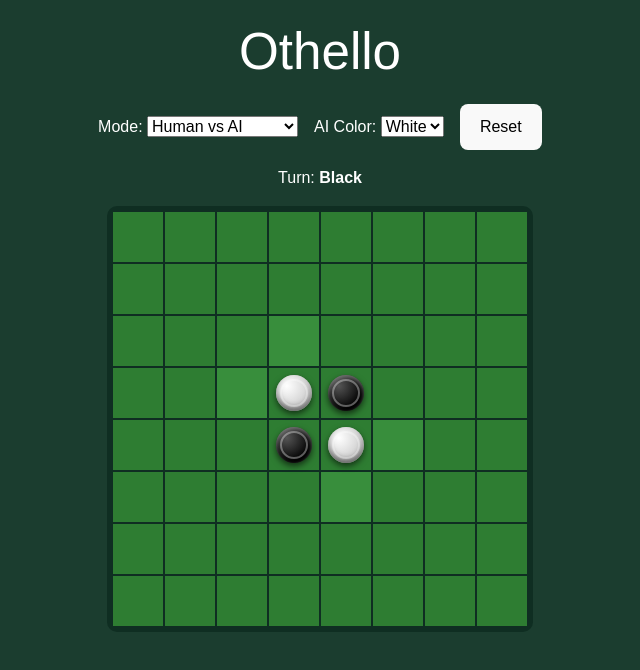
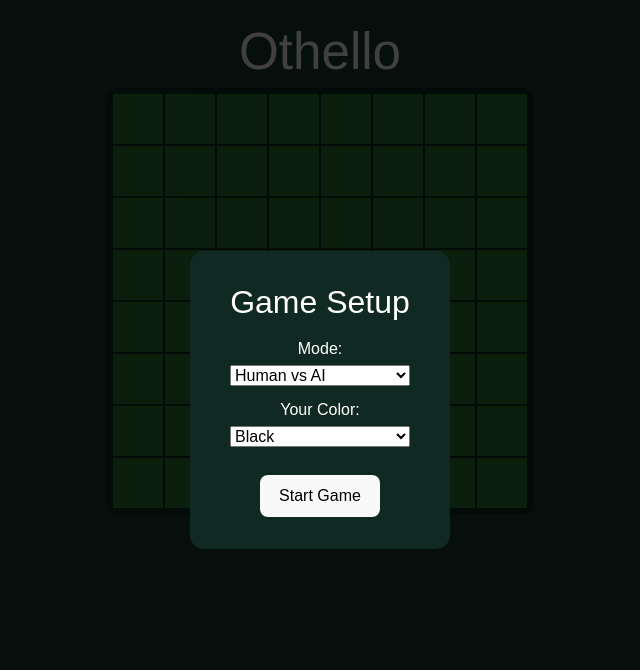
Before and after one commit to sanyamraina/othello-frontend, a React (Vite) app: page / in a window 1280 px wide. Shown: the top 670 px of the page, without its empty margins (320-960 px from the left). Built offline with nearby package versions, Linux system fonts and the light colour scheme.

Commit message:
made UI changes: UI flow and logic

```diff
--- a/src/App.jsx
+++ b/src/App.jsx
@@ -35,7 +35,6 @@
       if (cell === -1) white++;
     }
   }
-
   return { black, white };
 }
 
@@ -45,19 +44,21 @@
   const [validMoves, setValidMoves] = useState(initialValidMoves);
   const [lastMove, setLastMove] = useState(null);
   const [loading, setLoading] = useState(false);
-  const [error, setError] = useState("");
 
   const [mode, setMode] = useState("HUMAN_VS_AI");
-  const [aiColor, setAiColor] = useState(-1);
+  const [humanColor, setHumanColor] = useState(1); // 1 = Black, -1 = White
 
-  const [gameOver, setGameOver] = useState(false);
-  const [winner, setWinner] = useState(null);
+  const [phase, setPhase] = useState("SETUP"); // SETUP | PLAYING | GAME_OVER
+  const [winner, setWinner] = useState(null); // 1 | -1 | "DRAW"
+
+  const aiColor = mode === "HUMAN_VS_AI" ? -humanColor : null;
 
   // ---------- AI MOVE ----------
   useEffect(() => {
+    if (phase !== "PLAYING") return;
     if (mode !== "HUMAN_VS_AI") return;
     if (player !== aiColor) return;
-    if (loading || gameOver) return;
+    if (loading) return;
 
     (async () => {
       try {
@@ -68,17 +69,15 @@
         setPlayer(res.next_player);
         setValidMoves(res.valid_moves || []);
         setLastMove(res.move || null);
-      } catch (e) {
-        setError(e.message || "AI move failed");
       } finally {
         setLoading(false);
       }
     })();
-  }, [board, player, mode, aiColor, loading, gameOver]);
+  }, [board, player, phase, mode, aiColor, loading]);
 
   // ---------- GAME OVER CHECK ----------
   useEffect(() => {
-    if (gameOver) return;
+    if (phase !== "PLAYING") return;
     if (validMoves.length !== 0) return;
 
     const opponent = -player;
@@ -90,20 +89,18 @@
         if (!res.valid_moves || res.valid_moves.length === 0) {
           const { black, white } = countPieces(board);
 
-          if (black > white) setWinner("Black");
-          else if (white > black) setWinner("White");
-          else setWinner("Draw");
+          if (black > white) setWinner(1);
+          else if (white > black) setWinner(-1);
+          else setWinner("DRAW");
 
-          setGameOver(true);
+          setPhase("GAME_OVER");
         }
-      } catch {
-        // ignore
-      }
+      } catch {}
     })();
-  }, [validMoves, board, player, gameOver]);
+  }, [validMoves, board, player, phase]);
 
   async function handleCellClick(row, col) {
-    if (loading || gameOver) return;
+    if (phase !== "PLAYING" || loading) return;
     if (mode === "HUMAN_VS_AI" && player === aiColor) return;
 
     const isValid = validMoves.some((m) => m.row === row && m.col === col);
@@ -117,79 +114,113 @@
       setPlayer(res.next_player);
       setValidMoves(res.valid_moves || []);
       setLastMove({ row, col });
-    } catch (e) {
-      setError(e.message || "Move failed");
     } finally {
       setLoading(false);
     }
   }
 
-  function resetGame() {
+  function startGame() {
     setBoard(initialBoard);
     setPlayer(1);
     setValidMoves(initialValidMoves);
     setLastMove(null);
-    setLoading(false);
-    setError("");
-    setGameOver(false);
     setWinner(null);
+    setPhase("PLAYING");
+  }
+
+  function resetGame() {
+    setPhase("SETUP");
+  }
+
+  // ---------- GAME OVER MESSAGE ----------
+  function gameOverMessage() {
+    if (winner === "DRAW") return "🤝 It’s a Draw";
+
+    if (mode === "HUMAN_VS_AI") {
+      return winner === humanColor
+        ? "🎉 You Won!"
+        : "🤖 AI Won — You Lost";
+    }
+
+    return `${colorName(winner)} Wins`;
   }
 
   return (
     <div className="container-fluid min-vh-100 d-flex flex-column align-items-center">
       <h1 className="mt-4">Othello</h1>
 
-      <div className="d-flex flex-wrap gap-3 my-3 align-items-center">
-        <label>
-          Mode:&nbsp;
-          <select value={mode} onChange={(e) => setMode(e.target.value)}>
-            <option value="HUMAN_VS_AI">Human vs AI</option>
-            <option value="HUMAN_VS_HUMAN">Human vs Human</option>
-          </select>
-        </label>
+      {/* ---------- STATUS BAR ---------- */}
+      {phase !== "SETUP" && (
+        <div className="status-bar">
+          <span>
+            Mode:{" "}
+            <strong>
+              {mode === "HUMAN_VS_AI" ? "Human vs AI" : "Human vs Human"}
+            </strong>
+          </span>
 
-        <label>
-          AI Color:&nbsp;
-          <select
-            value={aiColor}
-            onChange={(e) => setAiColor(Number(e.target.value))}
-            disabled={mode !== "HUMAN_VS_AI"}
-          >
-            <option value={1}>Black</option>
-            <option value={-1}>White</option>
-          </select>
-        </label>
+          {mode === "HUMAN_VS_AI" && (
+            <span>
+              You: <strong>{colorName(humanColor)}</strong>
+            </span>
+          )}
 
-        <button onClick={resetGame}>Reset</button>
-      </div>
+          <span>
+            Turn: <strong>{colorName(player)}</strong>
+          </span>
 
-      <p>
-        Turn: <strong>{colorName(player)}</strong>
-      </p>
-
-      {error && (
-        <div className="alert alert-danger py-2 px-3">{error}</div>
+          <button onClick={resetGame}>Reset</button>
+        </div>
       )}
 
       <Board
         board={board}
-        validMoves={validMoves}
+        validMoves={phase === "PLAYING" ? validMoves : []}
         lastMove={lastMove}
         onCellClick={handleCellClick}
       />
 
-      {loading && <p className="mt-2">Thinking…</p>}
+      {loading && phase === "PLAYING" && <p>Thinking…</p>}
 
-      {gameOver && (
-        <div className="game-over-overlay">
-          <div className="game-over-card">
+      {/* ---------- SETUP OVERLAY ---------- */}
+      {phase === "SETUP" && (
+        <div className="overlay">
+          <div className="overlay-card">
+            <h2>Game Setup</h2>
+
+            <label>
+              Mode:
+              <select value={mode} onChange={(e) => setMode(e.target.value)}>
+                <option value="HUMAN_VS_AI">Human vs AI</option>
+                <option value="HUMAN_VS_HUMAN">Human vs Human</option>
+              </select>
+            </label>
+
+            {mode === "HUMAN_VS_AI" && (
+              <label>
+                Your Color:
+                <select
+                  value={humanColor}
+                  onChange={(e) => setHumanColor(Number(e.target.value))}
+                >
+                  <option value={1}>Black</option>
+                  <option value={-1}>White</option>
+                </select>
+              </label>
+            )}
+
+            <button onClick={startGame}>Start Game</button>
+          </div>
+        </div>
+      )}
+
+      {/* ---------- GAME OVER OVERLAY ---------- */}
+      {phase === "GAME_OVER" && (
+        <div className="overlay">
+          <div className="overlay-card game-over">
             <h2>Game Over</h2>
-            <p>
-              {winner === "Draw"
-                ? "It's a Draw!"
-                : `${winner} Wins`}
-            </p>
-            <button onClick={resetGame}>Play Again</button>
+            <p className="game-over-message">{gameOverMessage()}</p>
+            <button onClick={resetGame}>New Game</button>
           </div>
         </div>
       )}
--- a/src/styles.css
+++ b/src/styles.css
@@ -94,3 +94,84 @@
   margin-top: 18px;
   padding: 8px 18px;
 }
+
+
+.overlay {
+  position: fixed;
+  inset: 0;
+  background: rgba(0, 0, 0, 0.75);
+  display: flex;
+  align-items: center;
+  justify-content: center;
+  z-index: 1000;
+}
+
+.overlay-card {
+  background: #102a23;
+  padding: 32px 40px;
+  border-radius: 14px;
+  text-align: center;
+  color: white;
+  min-width: 260px;
+}
+
+.overlay-card h2 {
+  margin-bottom: 16px;
+}
+
+.overlay-card label {
+  display: flex;
+  flex-direction: column;
+  margin-bottom: 12px;
+}
+
+.overlay-card select {
+  margin-top: 4px;
+}
+
+.overlay-card button {
+  margin-top: 16px;
+  padding: 8px 18px;
+}
+
+
+.status-bar {
+  margin: 12px 0;
+  display: flex;
+  gap: 18px;
+  align-items: center;
+}
+
+.overlay {
+  position: fixed;
+  inset: 0;
+  background: rgba(0, 0, 0, 0.75);
+  display: flex;
+  align-items: center;
+  justify-content: center;
+  z-index: 1000;
+}
+
+.overlay-card {
+  background: #102a23;
+  padding: 32px 40px;
+  border-radius: 14px;
+  text-align: center;
+  color: white;
+}
+
+.overlay-card label {
+  display: flex;
+  flex-direction: column;
+  margin-bottom: 12px;
+}
+
+.overlay-card button {
+  margin-top: 16px;
+}
+
+.game-over-message {
+  font-size: 1.3rem;
+  margin: 12px 0 18px;
+  font-weight: 600;
+}
```
